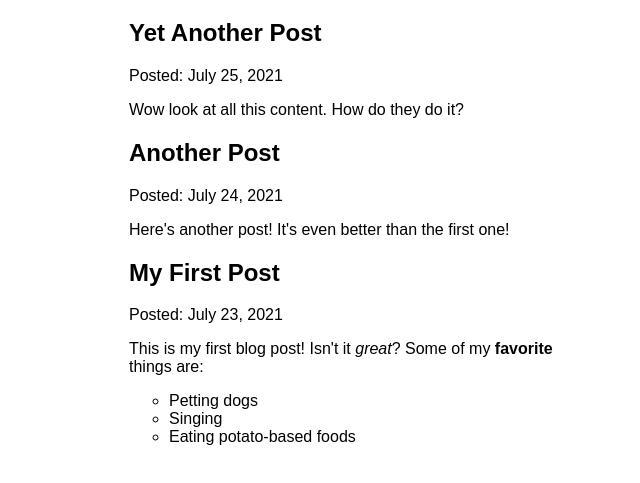
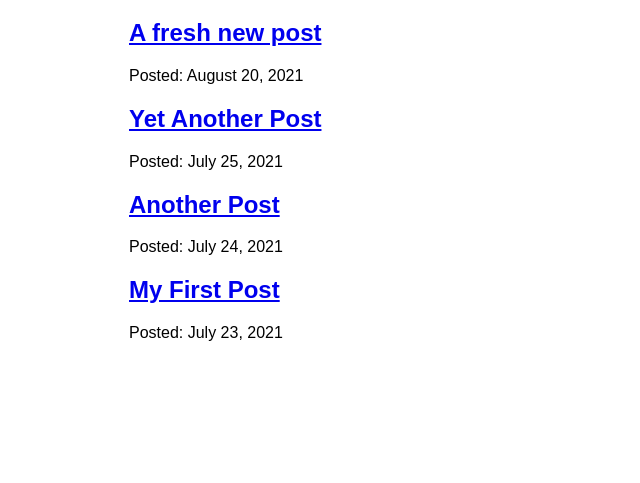
Before and after one commit to categrame/tutorial, a Gatsby site: page /blog in a window 1280 px wide. Shown: the part 157-640 px from the top of the page, without its empty margins (301-941 px from the left). Built offline with nearby package versions, Linux system fonts and the light colour scheme; Gatsby itself is replaced by a stand-in of ours.

Commit message:
Gatsby tutorial part 6

```diff
--- /dev/null
+++ b/blog/new-post.mdx
@@ -0,0 +1,5 @@
+---
+title: "A fresh new post"
+date: "2021-08-20"
+---
+I was born 29 years ago.
--- a/src/pages/blog.js
+++ b/src/pages/blog/index.js
@@ -1,7 +1,6 @@
 import * as React from 'react'
-import { graphql } from 'gatsby'
-import { MDXRenderer } from 'gatsby-plugin-mdx'
-import Layout from './layout'
+import { Link, graphql } from 'gatsby'
+import Layout from '../layout'
 
 const BlogPage = ({ data }) => {
     return (
@@ -10,11 +9,12 @@
                 {
                     data.allMdx.nodes.map(node => (
                         <article key={node.id}>
-                            <h2>{node.frontmatter.title}</h2>
+                            <h2>
+                                <Link to={`/blog/${node.slug}`}>
+                                    {node.frontmatter.title}
+                                </Link>
+                            </h2>
                             <p>Posted: {node.frontmatter.date}</p>
-                            <MDXRenderer>
-                                {node.body}
-                            </MDXRenderer>
                         </article>
                     ))
                 }
@@ -32,7 +32,7 @@
                     title
                 }
                 id
-                body
+                slug
             }
         }
     }
```
Also changed, not shown: src/pages/blog/{mdx.slug}.js (added, +28 -0 lines).
